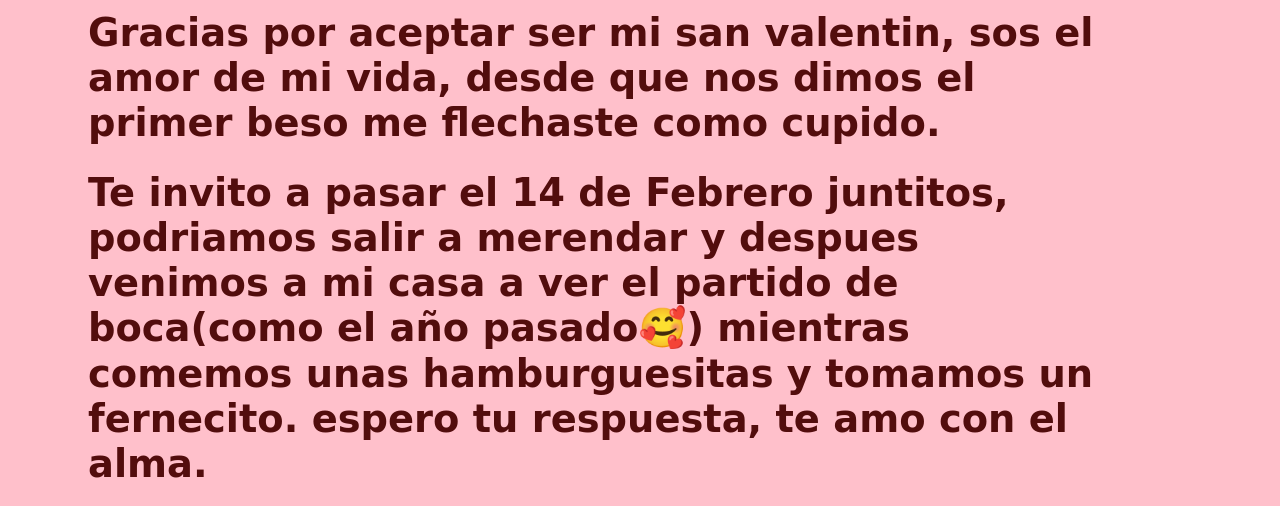
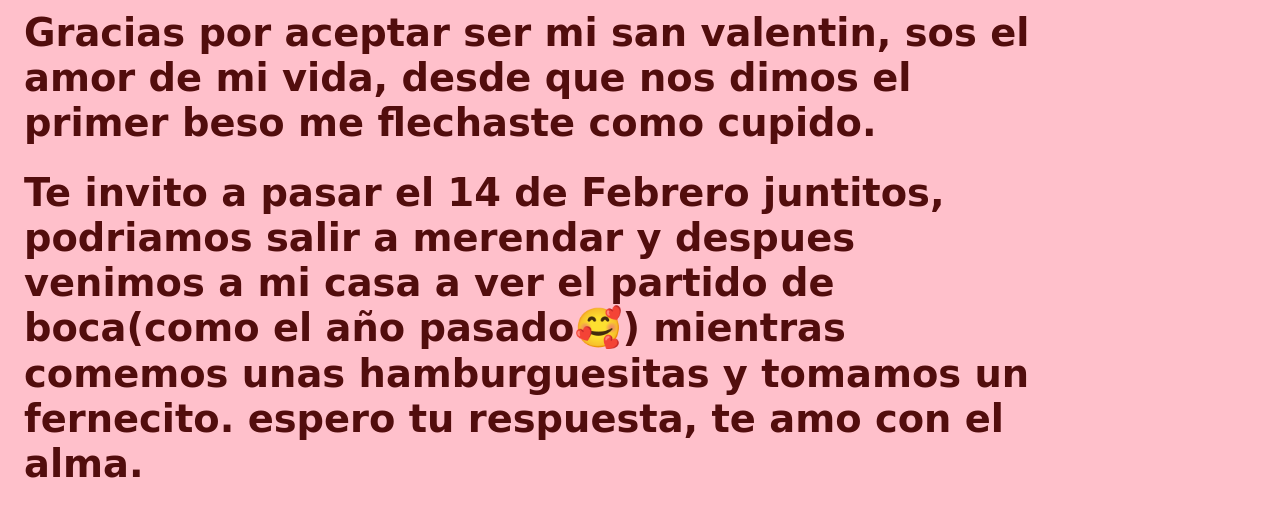
Before and after one commit to franciscopansaa/san-valentin, a plain HTML site: page si.html in a window 1280 px wide. Shown: the part 69-575 px from the top of the page. Drawn offline with Linux system fonts and the light colour scheme.

Commit message:
Update si.css

```diff
--- a/css/si.css
+++ b/css/si.css
@@ -8,7 +8,7 @@ h1{
     font-family: 'Great Vibes', cursive;
     font-weight: bolder;
     font-size: 2.4rem;
-    margin-left: 5rem;
+    margin-left: 1rem;
     margin-top: 0rem;
     max-width: 80%;
     text-align: start;
```
